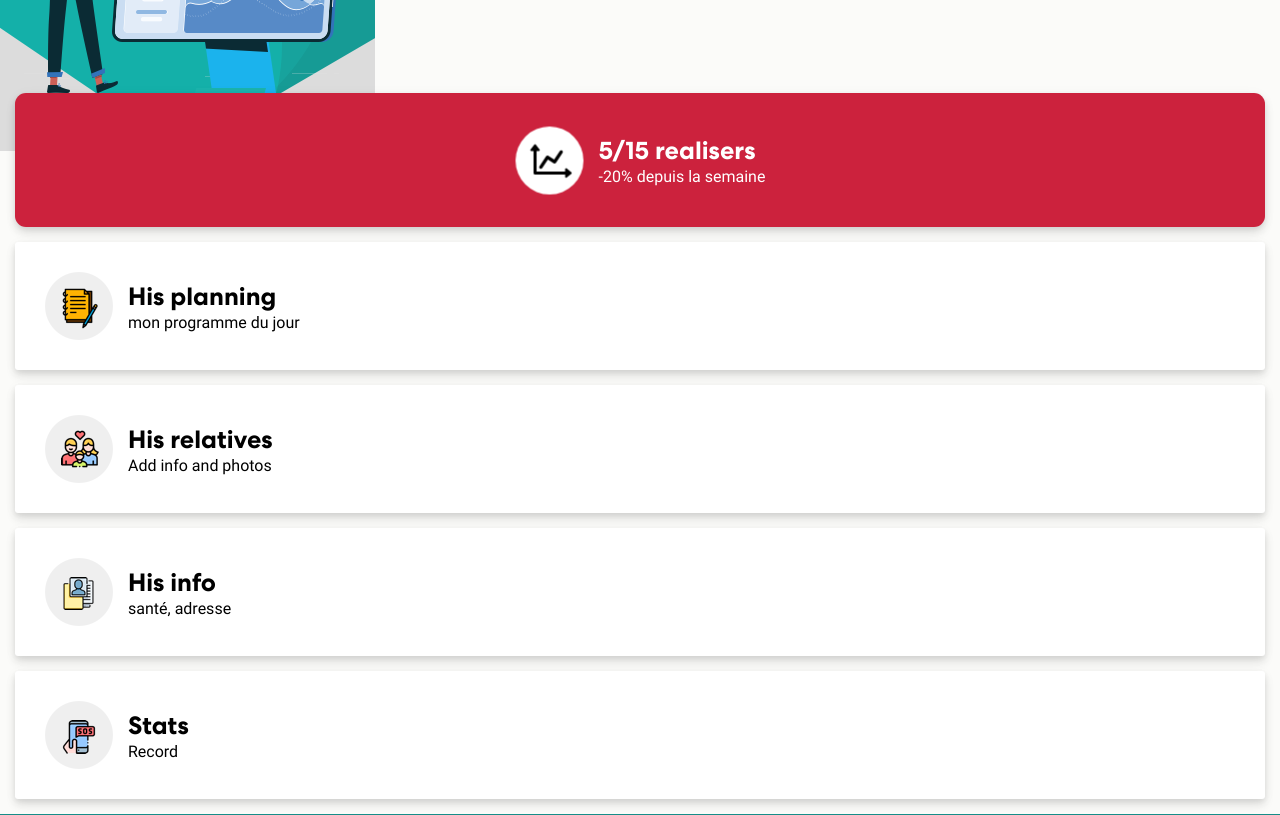
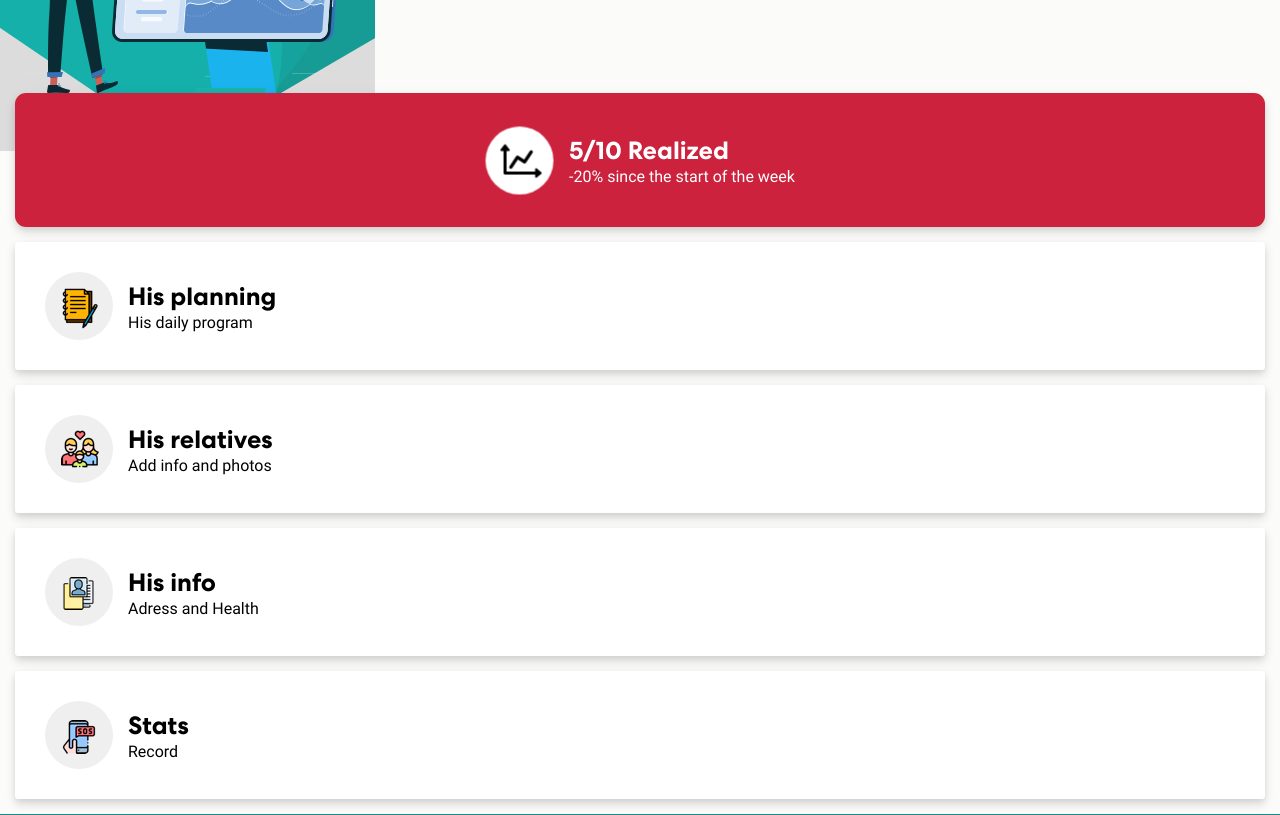
Before and after one commit to llopezjosue/doctogone-front, a React (Create React App) app: page /caregiver in a window 1280 px wide. Shown: the part 360-1175 px from the top of the page. Built offline with nearby package versions, Linux system fonts and the light colour scheme.

Commit message:
Correction Alert modal + Caregiver

```diff
--- a/src/components/Caregiver/CaregiverHome.jsx
+++ b/src/components/Caregiver/CaregiverHome.jsx
@@ -64,8 +64,8 @@ function CaregiverHome() {
             <img src="/icons/stats.svg" />
           </div>
           <div>
-            <h1>5/15 realisers</h1>
-            <p>-20% depuis la semaine </p>
+            <h1>5/10 Realized</h1>
+            <p>-20% since the start of the week</p>
           </div>
         </div>
         <Link to="/caregiver/his-planning" className="menu-item">
@@ -74,7 +74,7 @@ function CaregiverHome() {
           </div>
           <div>
             <h2>His planning</h2>
-            <p>mon programme du jour</p>
+            <p>His daily program</p>
           </div>
         </Link>
         <Link to="/caregiver" className="menu-item">
@@ -92,7 +92,7 @@ function CaregiverHome() {
           </div>
           <div>
             <h2>His info</h2>
-            <p>santé, adresse</p>
+            <p>Adress and Health</p>
           </div>
         </Link>
         <Link to="/caregiver/his-stats" className="menu-item">
--- a/src/components/Elements/Alert.jsx
+++ b/src/components/Elements/Alert.jsx
@@ -63,7 +63,7 @@ export default function SimpleModal({ alertClick }) {
           <h2>It’s time to take your medication</h2>
 
           <div>
-            <strong>medoc 1 :</strong> 2 comprime
+            <strong> Donepezil : </strong> 2 pills
           </div>
         </div>
 
--- a/src/components/User/UserHome.jsx
+++ b/src/components/User/UserHome.jsx
@@ -33,7 +33,7 @@ function UserHome({ alertClick, setAlertClick }) {
             </div>
             <div>
               <h1>In 35 minutes</h1>
-              <p>Take two doliprane</p>
+              <p>Take one Exelon</p>
             </div>
           </div>
         )}
```
